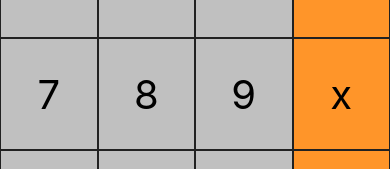
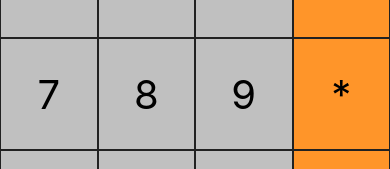
Before and after one commit to old/st-code-solutions, a React Native app in the folder SolutionTwo/: screen / in a window 390 px wide. Shown: the part 356-525 px from the top of the page. Built offline with nearby package versions, Linux system fonts and the light colour scheme.

Commit message:
fixed error when calling eval() with 'x' instead of '*' for multiplication

```diff
--- a/SolutionTwo/src/components/ButtonsContainer.jsx
+++ b/SolutionTwo/src/components/ButtonsContainer.jsx
@@ -16,7 +16,7 @@ export default function ButtonsContainer(props) {
             <PrimaryButton buttonText="7" equation={props.equation} setEquation={props.setEquation}/>
             <PrimaryButton buttonText="8" equation={props.equation} setEquation={props.setEquation}/>
             <PrimaryButton buttonText="9" equation={props.equation} setEquation={props.setEquation}/>
-            <PrimaryButton buttonText="x" equation={props.equation} setEquation={props.setEquation} isOrange={true}/>
+            <PrimaryButton buttonText="*" equation={props.equation} setEquation={props.setEquation} isOrange={true}/>
 
             <PrimaryButton buttonText="4" equation={props.equation} setEquation={props.setEquation}/>
             <PrimaryButton buttonText="5" equation={props.equation} setEquation={props.setEquation}/>
```
